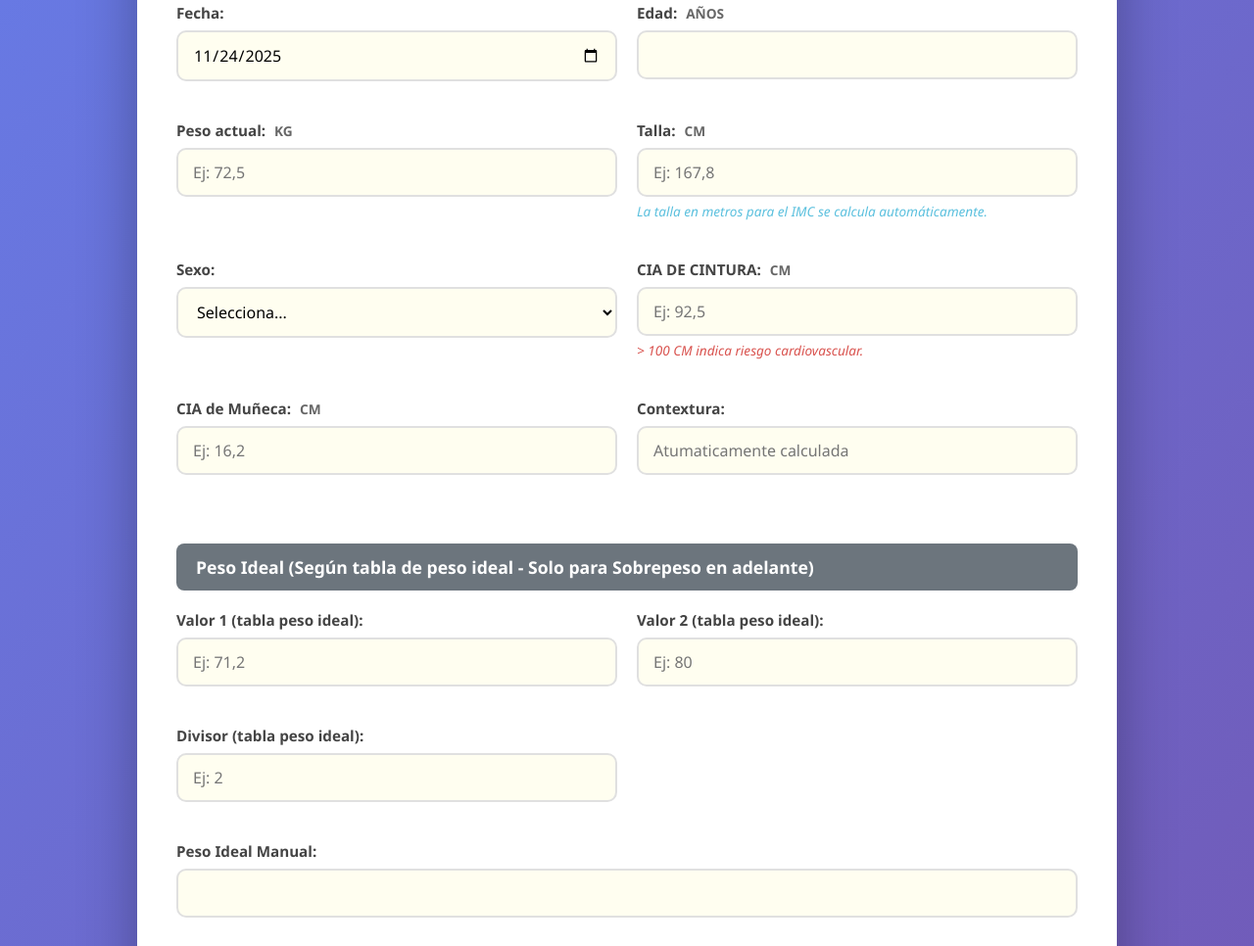
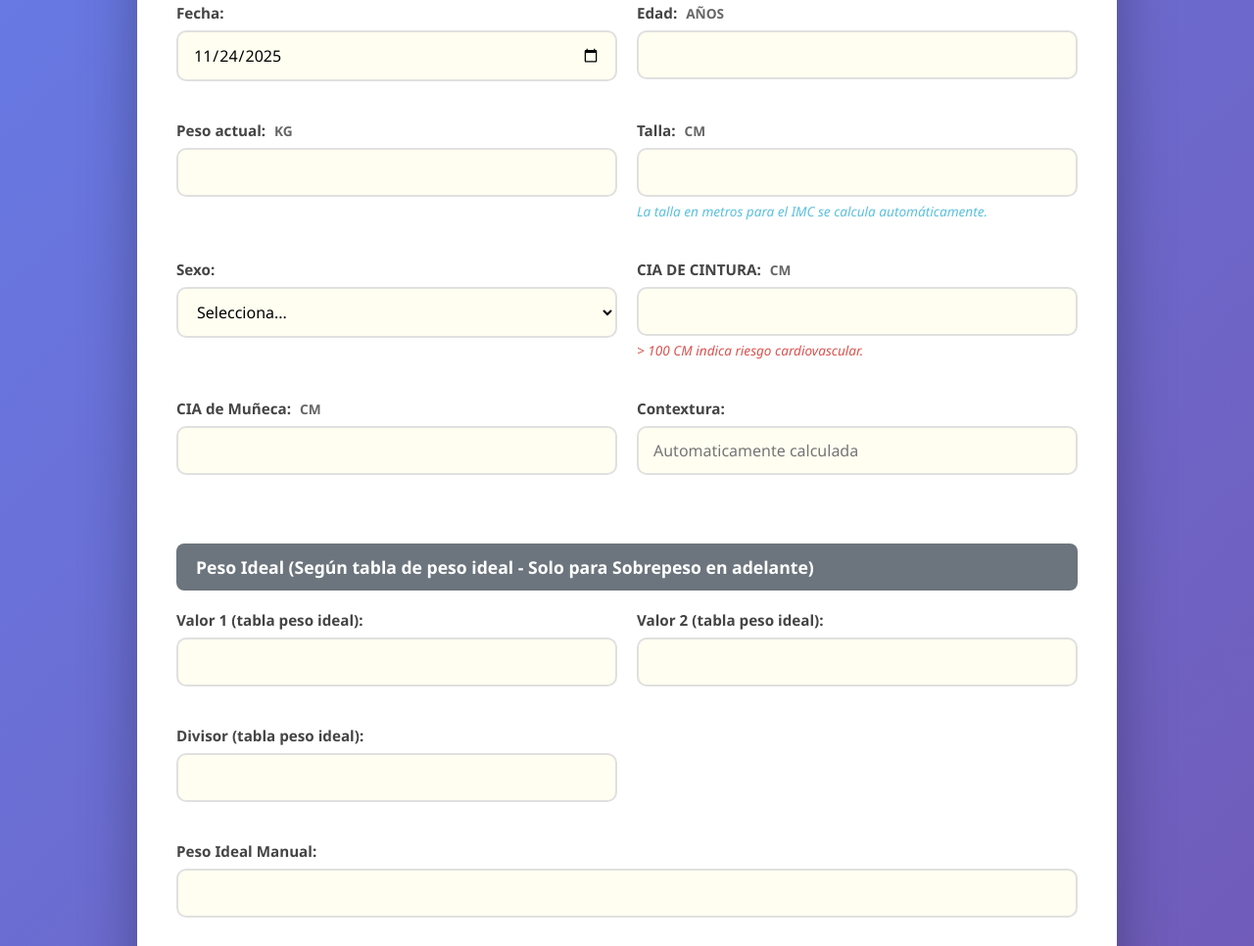
Before and after one commit to elias0397/Nutri_Web, a plain HTML site: page public/index.html in a window 1280 px wide. Shown: the part 379-1345 px from the top of the page at 98% size. Drawn offline with Linux system fonts and the light colour scheme.

Commit message:
Version 1.1

```diff
--- a/public/index.html
+++ b/public/index.html
@@ -46,12 +46,12 @@
 
         <div class="input-group">
           <label for="peso">Peso actual: <span class="unit">KG</span></label>
-          <input type="text" id="peso" required placeholder="Ej: 72,5" />
+          <input type="text" id="peso" required placeholder="" />
         </div>
 
         <div class="input-group">
           <label for="talla">Talla: <span class="unit">CM</span></label>
-          <input type="text" id="talla" required placeholder="Ej: 167,8" />
+          <input type="text" id="talla" required placeholder="" />
           <div class="note info">La talla en metros para el IMC se calcula automáticamente.</div>
         </div>
 
@@ -66,18 +66,19 @@
 
         <div class="input-group">
           <label for="cintura">CIA DE CINTURA: <span class="unit">CM</span></label>
-          <input type="text" id="cintura" required placeholder="Ej: 92,5" />
-          <div class="note">> 100 CM indica riesgo cardiovascular.</div>
+          <input type="text" id="cintura" required placeholder=" " />
+          <div class=" note">> 100 CM indica riesgo cardiovascular.
+          </div>
         </div>
 
         <div class="input-group">
           <label for="muneca">CIA de Muñeca: <span class="unit">CM</span></label>
-          <input type="text" id="muneca" required placeholder="Ej: 16,2" />
+          <input type="text" id="muneca" required placeholder="" />
         </div>
 
         <div class="input-group">
           <label for="ctxInputResult">Contextura:</label>
-          <input type="text" id="ctxInputResult" readonly placeholder="Atumaticamente calculada" />
+          <input type="text" id="ctxInputResult" readonly placeholder="Automaticamente calculada" />
         </div>
 
         <div class=" input-group full-width">
@@ -85,15 +86,15 @@
           <div class="form-grid">
             <div class="input-group">
               <label for="x_val">Valor 1 (tabla peso ideal):</label>
-              <input type="text" id="x_val" placeholder="Ej: 71,2" />
+              <input type="text" id="x_val" placeholder="" />
             </div>
             <div class="input-group">
               <label for="y_val">Valor 2 (tabla peso ideal):</label>
-              <input type="text" id="y_val" placeholder="Ej: 80" />
+              <input type="text" id="y_val" placeholder="" />
             </div>
             <div class="input-group">
               <label for="z_val">Divisor (tabla peso ideal):</label>
-              <input type="text" id="z_val" placeholder="Ej: 2" />
+              <input type="text" id="z_val" placeholder="" />
             </div>
 
             <div class="input-group full-width">
```
